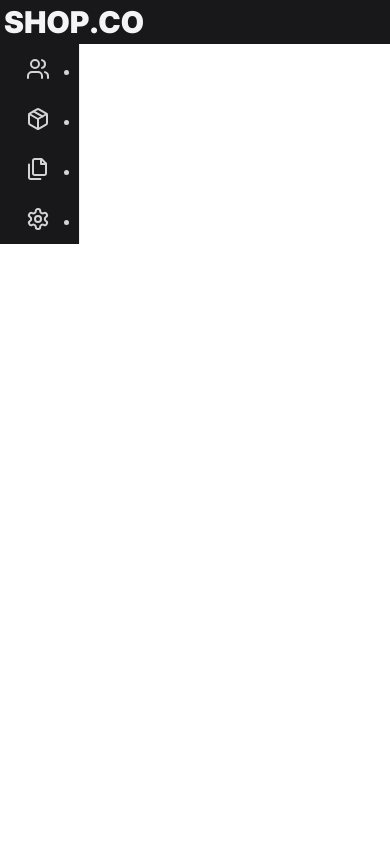
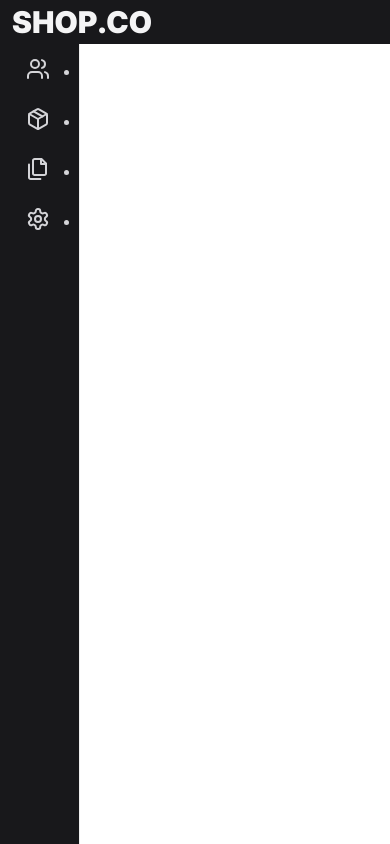
Before and after one commit to Shirkit/mate85_ecommerce, a Next.js app: page /admin/products/add in a window 390 px wide. Built offline with nearby package versions, Linux system fonts and the light colour scheme.

Commit message:
Layout fullheight e mostrar no mobile

```diff
--- a/app/admin/layout.js
+++ b/app/admin/layout.js
@@ -12,13 +12,13 @@ export const metadata = {
 export default function RootLayout({ children }) {
 	return (
 		<html lang="en">
-			<body className={inter.className}>
-				<header className="items-center text-zinc-100 mx-auto flex justify-between w-full bg-zinc-900 p-1">
+			<body className={inter.className + " min-h-screen flex flex-col"}>
+				<header className="items-center text-zinc-100 mx-auto flex justify-between w-full bg-zinc-900 p-1 pl-3">
 					<Link href="/admin" className="w-max">
 						<h1 className="font-primary font-black text-3xl">SHOP.CO</h1>
 					</Link>
 				</header>
-				<div className="flex flex-row">
+				<div className="flex flex-row flex-grow">
 					<AdminNavbar></AdminNavbar>
 					{children}
 				</div>
--- a/components/admin/navbar.jsx
+++ b/components/admin/navbar.jsx
@@ -30,13 +30,17 @@ export default function AdminNavbar() {
     }, []); // Empty array ensures that effect is only run on mount
 
     return (
-        <Sidebar backgroundColor="unset" className="bg-zinc-900 text-zinc-300" collapsed={collapsed}>
+        <Sidebar  backgroundColor="unset" className="bg-zinc-900 text-zinc-300" collapsed={collapsed}>
             <Menu menuItemStyles={{
                 button: {
                     '&:hover': {
                         backgroundColor: theme.colors.zinc[700],
                     },
                 },
+                subMenuContent: {
+                    width: 'auto',
+                    minWidth: '200px'
+                }
             }} >
                 <SubMenu icon={<UsersIcon></UsersIcon>} label="Usuários">
                     <MenuItem component={<Link href="/admin/users/add"></Link>} className="bg-zinc-800"> Adicionar novo usuário </MenuItem>
```
